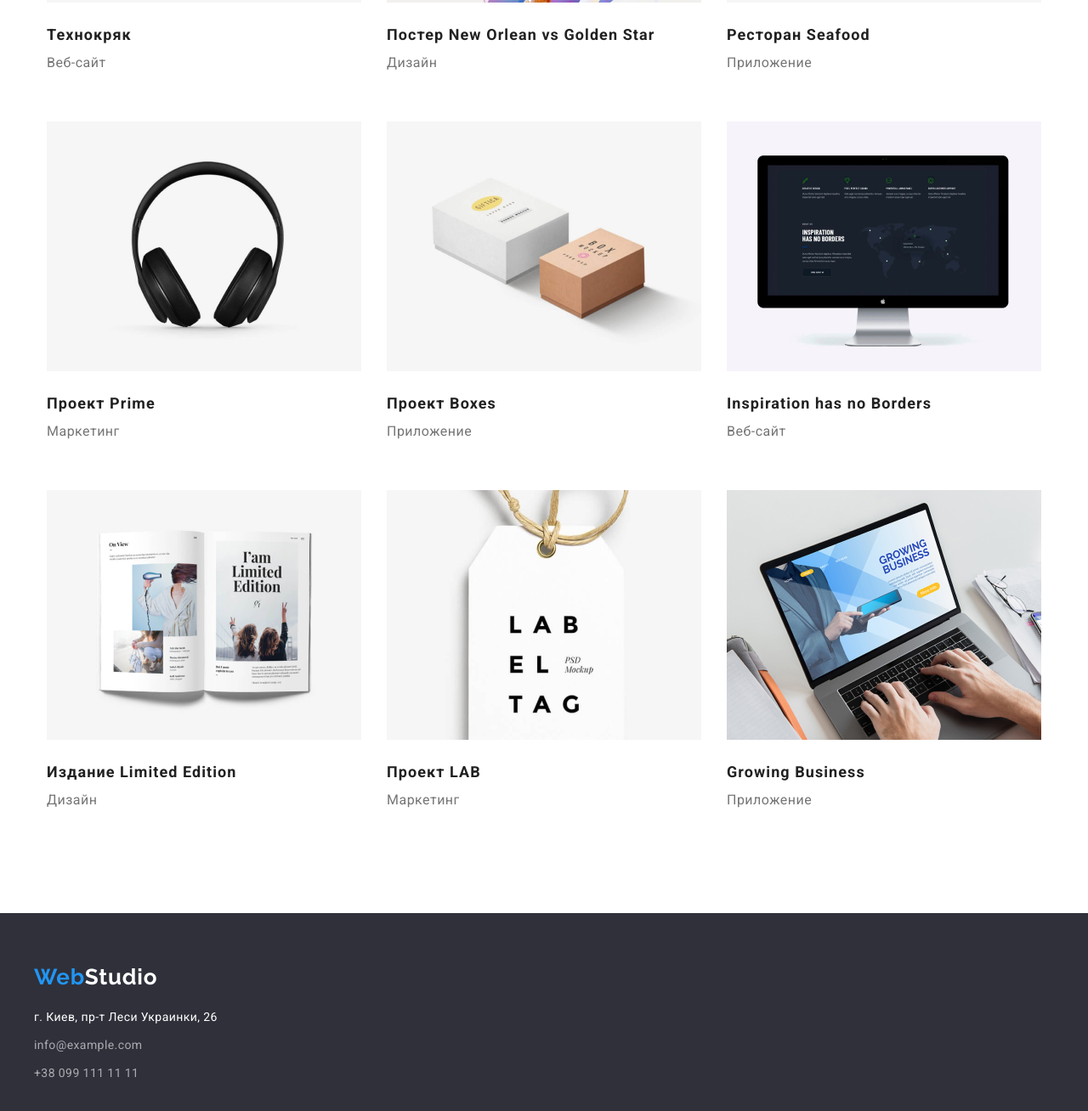
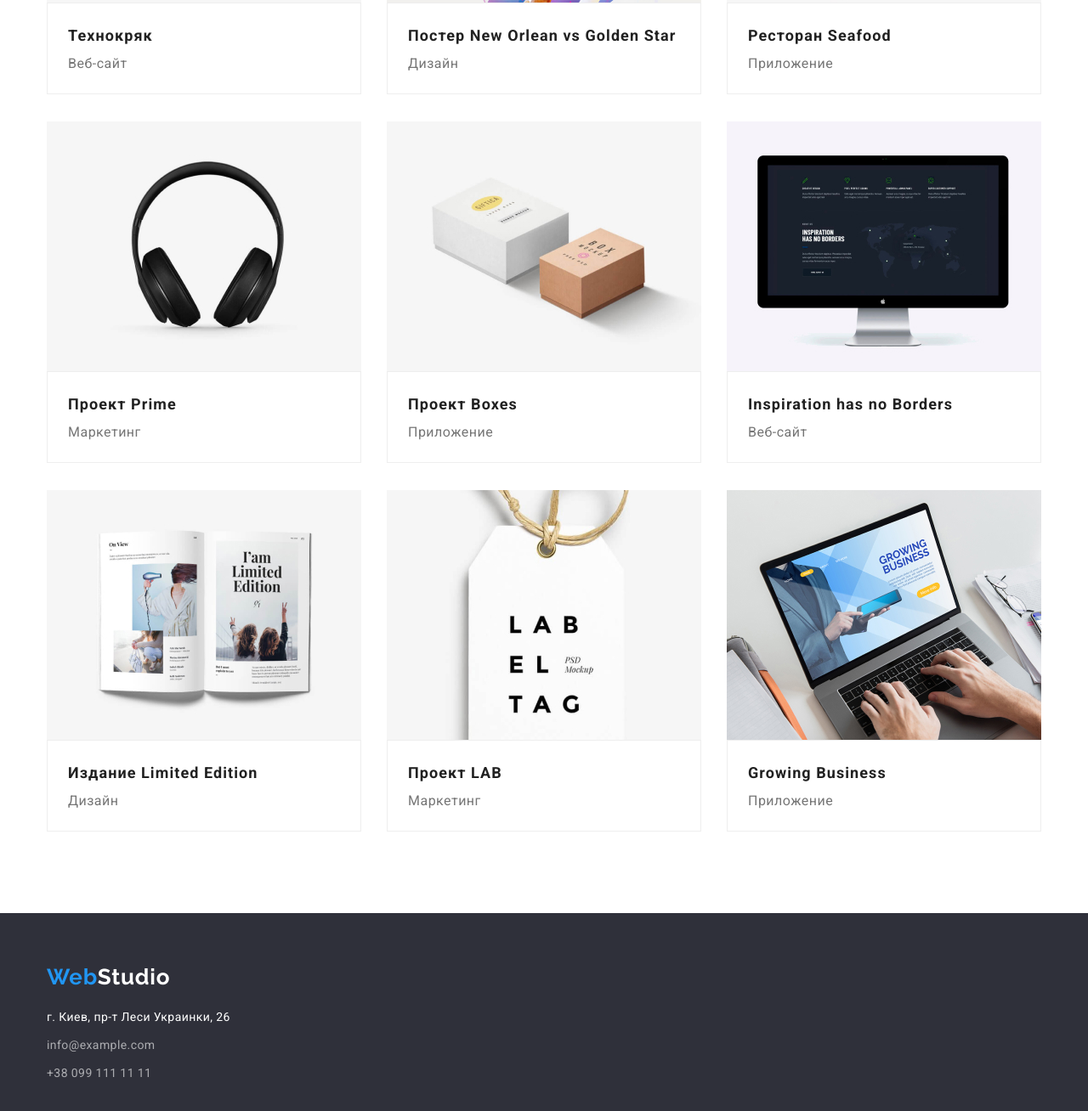
Before and after one commit to taijayson/goit-markup-hw-03, a plain HTML site: page portfolio.html in a window 1280 px wide. Shown: the part 572-1880 px from the top of the page at 85% size. Drawn offline with nearby package versions, Linux system fonts and the light colour scheme.

Commit message:
paddings fix

```diff
--- a/css/portfolio.css
+++ b/css/portfolio.css
@@ -133,6 +133,10 @@ img {
   justify-content: center;
 }
 
+.projects {
+  padding-top: 94px;
+}
+
 .projects__list {
   display: flex;
 }
@@ -156,10 +160,6 @@ img {
   background-color: var(--accent-color);
   color: var(--hero-color);
   outline: none;
-}
-
-.projects__list-item {
-  padding-top: 94px;
 }
 
 .projects__list-item:not(:last-child) {
@@ -186,7 +186,7 @@ img {
   font-size: 18px;
   line-height: 2;
   letter-spacing: 0.06em;
-  margin-top: 20px;
+  /* margin-top: 20px; */
   color: var(--headers-color);
 }
 
@@ -194,6 +194,11 @@ img {
   width: 370px;
   height: 404px;
   margin-bottom: 30px;
+}
+
+.works__list-desc {
+  padding: 20px 24px;
+  border: 1px solid #eeeeee;
 }
 
 .works__list-name {
@@ -215,9 +220,6 @@ img {
 /* ========== FOOTER ========== */
 .footer {
   background-color: #2f303a;
-}
-
-.footer .container {
   padding: 60px 0px;
 }
 
--- a/css/styles.css
+++ b/css/styles.css
@@ -217,6 +217,10 @@ img {
   flex-wrap: wrap;
 }
 
+.works {
+  padding-bottom: 47px;
+}
+
 .works__header {
   margin: 0 auto;
 }
@@ -237,6 +241,10 @@ img {
 .team .container {
   display: flex;
   flex-wrap: wrap;
+}
+
+.team {
+  padding-top: 47px;
 }
 
 .team__header {
@@ -278,9 +286,6 @@ img {
 /* ========== FOOTER ========== */
 .footer {
   background-color: #2f303a;
-}
-
-.footer .container {
   padding: 60px 0px;
 }
 
--- a/portfolio.html
+++ b/portfolio.html
@@ -57,9 +57,7 @@
             <li class="projects__list-item"><button class="modal-btn">Маркетинг</button></li>
           </ul>
         </div>
-      </section>
         <!-- Примеры работ -->
-      <section class="works">
         <!-- <h2 class="works__list">Примеры работ</h2> -->
         <div class="container">
           <ul class="works__list list">
@@ -69,8 +67,10 @@
                   src="./images/portfolio/technokryak.jpg"
                   alt="Веб сайт технокряк"
                 />
+                <div class="works__list-desc">
                   <h3 class="works__list-title">Технокряк</h3>
                   <p class="works__list-name">Веб-сайт</p>
+                </div>
               </a>
             </li>
             <li class="works__list-item">
@@ -79,8 +79,10 @@
                   src="./images/portfolio/poster.jpg"
                   alt="Постер New Orlean vs Golden Star"
                 />
+                <div class="works__list-desc">
                   <h3 class="works__list-title">Постер New Orlean vs Golden Star</h3>
                   <p class="works__list-name">Дизайн</p>
+                </div>
               </a>
             </li>
             <li class="works__list-item">
@@ -89,8 +91,10 @@
                   src="./images/portfolio/seafood.jpg"
                   alt="ресторан seafood"
                 />
+                <div class="works__list-desc">
                   <h3 class="works__list-title">Ресторан Seafood</h3>
                   <p class="works__list-name">Приложение</p>
+                </div>
               </a>
             </li>
             <li class="works__list-item">
@@ -99,8 +103,10 @@
                   src="./images/portfolio/prime.jpg"
                   alt="маркетинг проект Prime"
                 />
+                <div class="works__list-desc">
                   <h3 class="works__list-title">Проект Prime</h3>
                   <p class="works__list-name">Маркетинг</p>
+                </div>
               </a>
             </li>
             <li class="works__list-item">
@@ -109,8 +115,10 @@
                   src="./images/portfolio/boxes.jpg"
                   alt="приложение проекта Boxes"
                 />
+                <div class="works__list-desc">
                   <h3 class="works__list-title">Проект Boxes</h3>
                   <p class="works__list-name">Приложение</p>
+                </div>
               </a>
             </li>
             <li class="works__list-item">
@@ -119,8 +127,10 @@
                   src="./images/portfolio/inspiration.jpg"
                   alt="веб сайт Inspiration has no Borders"
                 />
+                <div class="works__list-desc">
                   <h3 class="works__list-title">Inspiration has no Borders</h3>
                   <p class="works__list-name">Веб-сайт</p>
+                </div>
               </a>
             </li>
             <li class="works__list-item">
@@ -129,15 +139,22 @@
                   src="./images/portfolio/limited.jpg"
                   alt="издание Limited Edition"
                 />
+                <div class="works__list-desc">
                   <h3 class="works__list-title">Издание Limited Edition</h3>
                   <p class="works__list-name">Дизайн</p>
+                </div>
               </a>
             </li>
             <li class="works__list-item">
               <a class="link" href="">
-                <img src="./images/portfolio/lab.jpg" alt="проект LAB" />
+                <img
+                  src="./images/portfolio/lab.jpg"
+                  alt="проект LAB"
+                />
+                <div class="works__list-desc">
                   <h3 class="works__list-title">Проект LAB</h3>
                   <p class="works__list-name">Маркетинг</p>
+                </div>
               </a>
             </li>
             <li class="works__list-item">
@@ -146,8 +163,10 @@
                   src="./images/portfolio/growing.jpg"
                   alt="приложение Growing Business"
                 />
+                <div class="works__list-desc">
                   <h3 class="works__list-title">Growing Business</h3>
                   <p class="works__list-name">Приложение</p>
+                </div>
               </a>
             </li>
           </ul>
```
Lines whose indentation alone changed are shown as unchanged.
